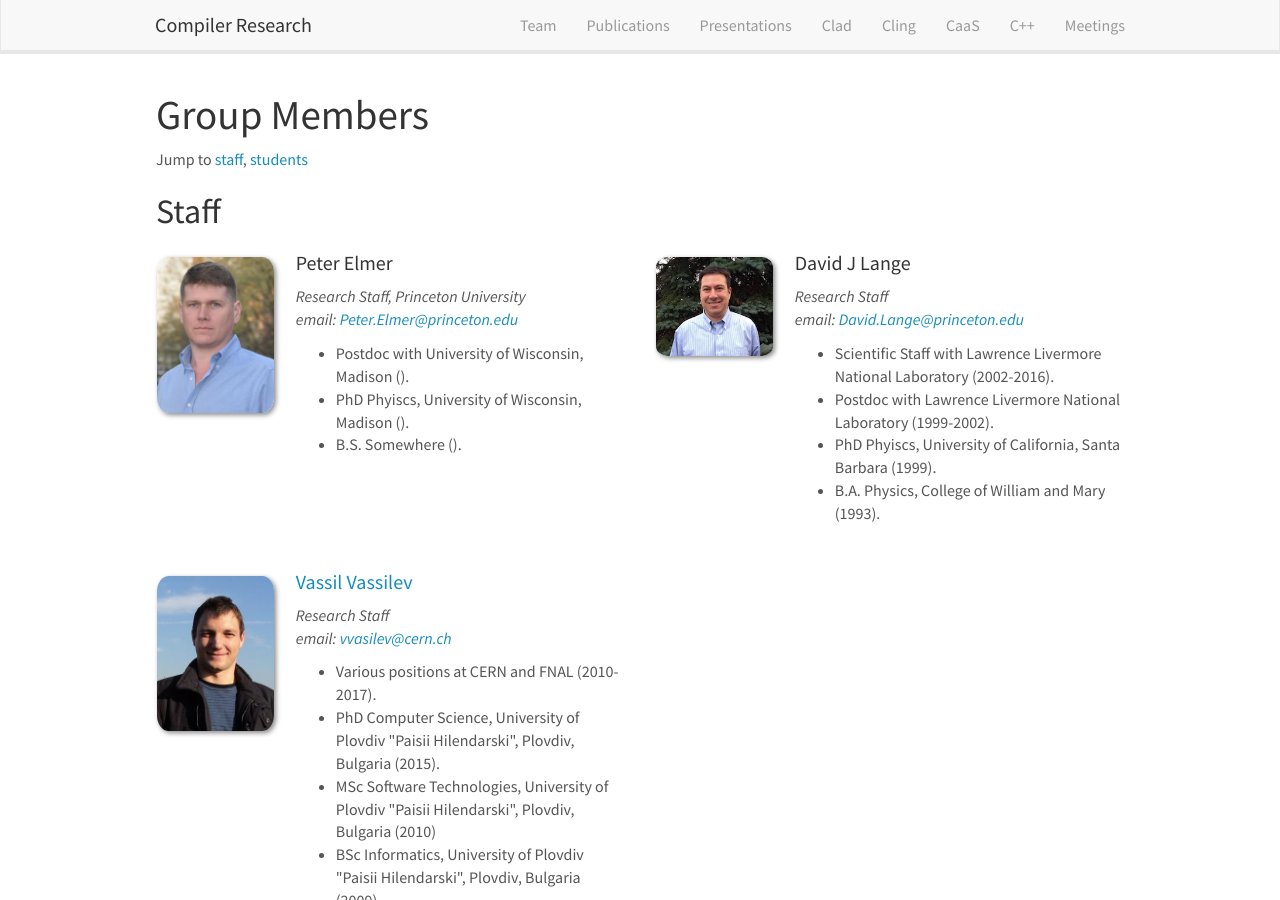
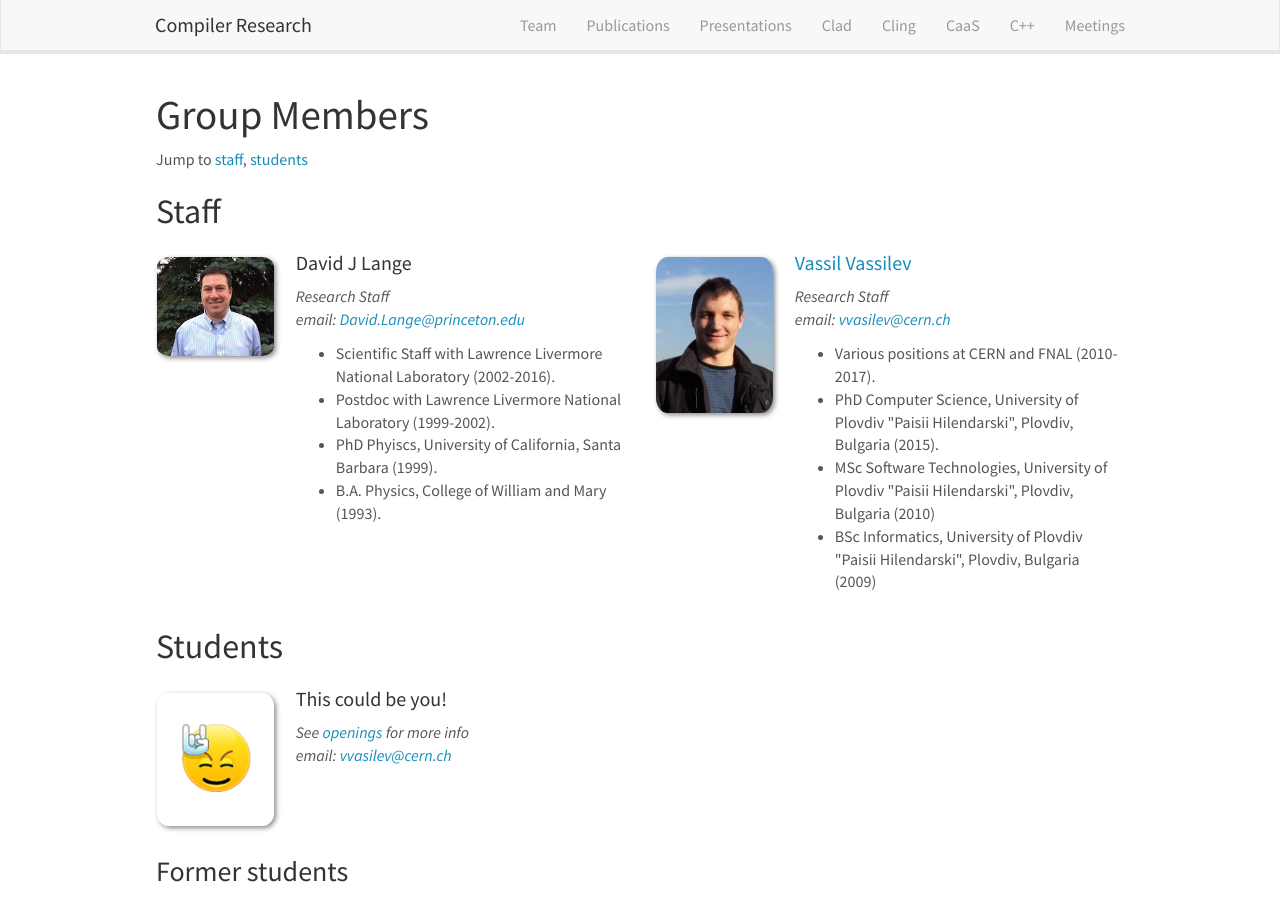
Before and after one commit to vgvassilev/clad, a Jekyll site: the page built from _pages/team.md, in a window 1280 px wide and 900 px high. Built offline with Jekyll 4.4.1, drawn with Linux system fonts in a browser that asks for light colours; nearby versions of some CDN libraries.

Commit message:
remove Pete

```diff
--- a/_data/team_members.yml
+++ b/_data/team_members.yml
@@ -1,12 +1,3 @@
-- name: Peter Elmer
-  photo: Elmer.png
-  info: Research Staff, Princeton University
-  email: Peter.Elmer@princeton.edu
-  number_educ: 3
-  education1: Postdoc with University of Wisconsin, Madison ().
-  education2: PhD Phyiscs, University of Wisconsin, Madison ().
-  education3: B.S. Somewhere ().
-
 - name: David J Lange
   photo: Lange.png
   info: Research Staff
```
